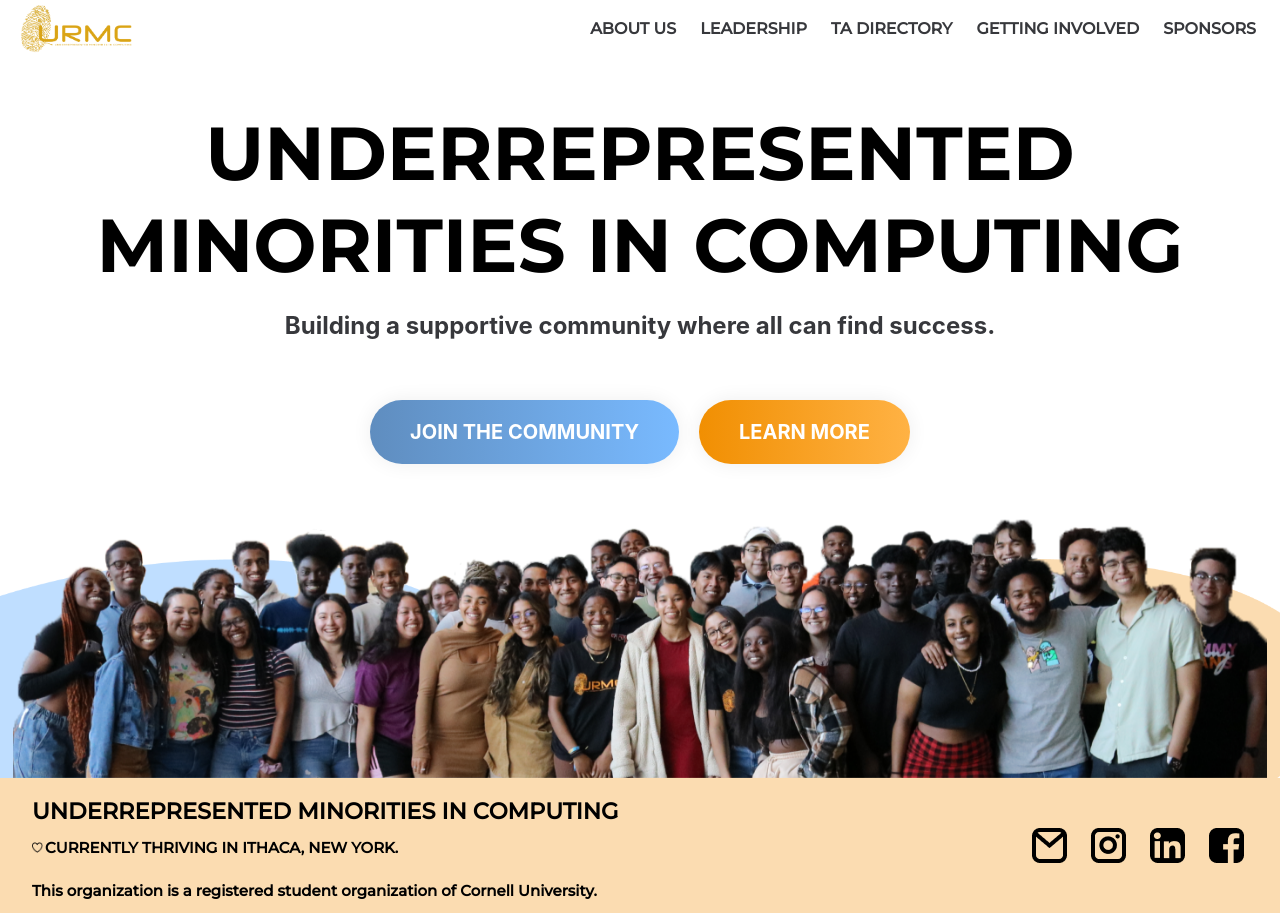
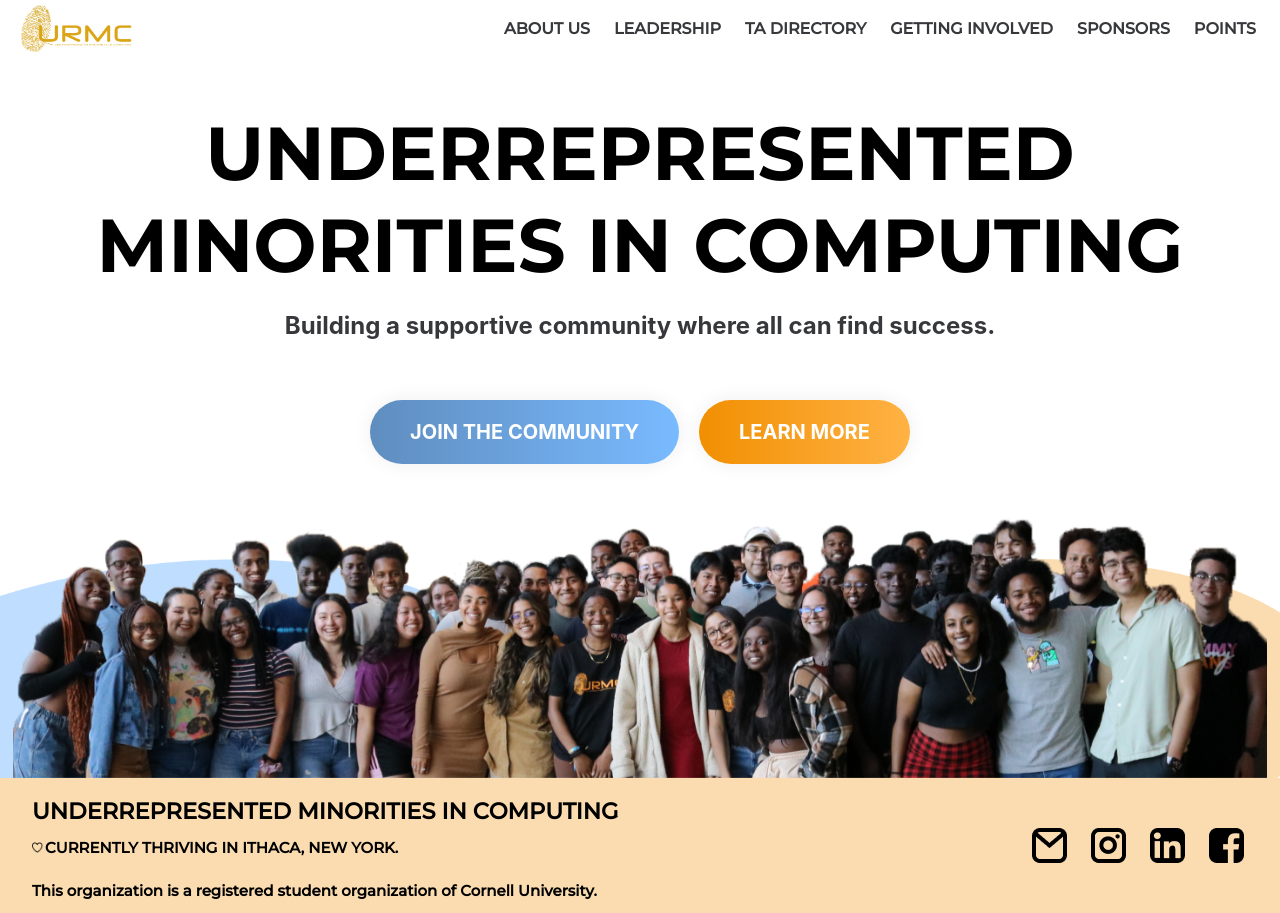
Before and after one commit to urmc-cornell/urmc-website, a React (Create React App) app: page / in a window 1280 px wide. Built offline with nearby package versions, Linux system fonts and the light colour scheme.

Commit message:
add points page

```diff
--- a/src/App.js
+++ b/src/App.js
@@ -6,6 +6,7 @@ import Events from "./pages/Events.js";
 import Getting_involved from "./pages/Getting_involved.js";
 import Leadership from "./pages/Leadership.js";
 import Sponsors from "./pages/Sponsors.js";
+import Points from "./pages/Points.js";
 
 //fonts
 import "./fonts/static/Montserrat-Light.ttf";
@@ -38,6 +39,9 @@ function App() {
     case "/sponsors":
       component = <Sponsors />
       break
+    case "/points":
+      component = <Points />
+      break
   }
 
   return (
--- a/src/components/Navbar.js
+++ b/src/components/Navbar.js
@@ -27,6 +27,8 @@ class Navbar extends Component {
                      <CustomLink href="/ta-directory">TA DIRECTORY</CustomLink>
                     <CustomLink href="/getting-involved">GETTING INVOLVED</CustomLink>
                     <CustomLink href="/sponsors">SPONSORS</CustomLink>
+                    <CustomLink href="/points">POINTS</CustomLink>
+
                 </ul>
             </div>
         </nav>
--- /dev/null
+++ b/src/pages/Points.js
@@ -0,0 +1,17 @@
+import '../styles/sponsors.css';
+import '../styles/home.css'
+
+
+
+export default function Points() {
+    return (
+        <div>
+            <div className="heading">
+                <h1 className="Points"> Points Tracking </h1>
+                <h3 className="thanks">URMC Collects Points To Reward Active Members</h3>
+                {/* Point Breakdown */}
+                {/* Text field to check points */}
+            </div>
+        </div>
+    );
+}
```
